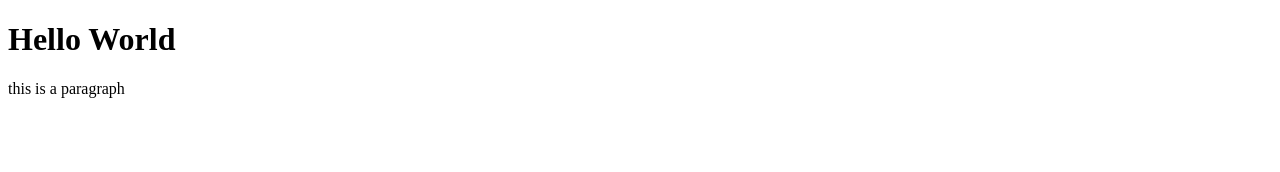
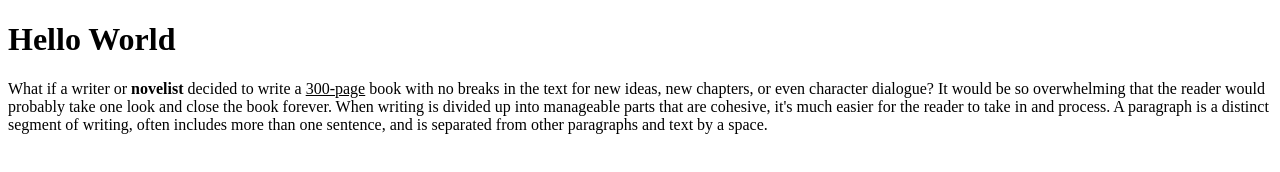
Before and after one commit to MurtazaRashid/my-first-repo-qrs-, a plain HTML site: page index.html in a window 1280 px wide. Drawn offline with Linux system fonts and the light colour scheme.

Commit message:
my first commit

```diff
--- a/index.html
+++ b/index.html
@@ -9,8 +9,7 @@
 <body>
 
               <h1>Hello World</h1>
-
-<p>this is a paragraph</p>
+<p>What if a writer or <b> novelist </b> decided to write a <u>300-page</u> book with no breaks in the text for new ideas, new chapters, or even character dialogue? It would be so overwhelming that the reader would probably take one look and close the book forever. When writing is divided up into manageable parts that are cohesive, it's much easier for the reader to take in and process. A paragraph is a distinct segment of writing, often includes more than one sentence, and is separated from other paragraphs and text by a space.</p>
 
 
 </body>
```
